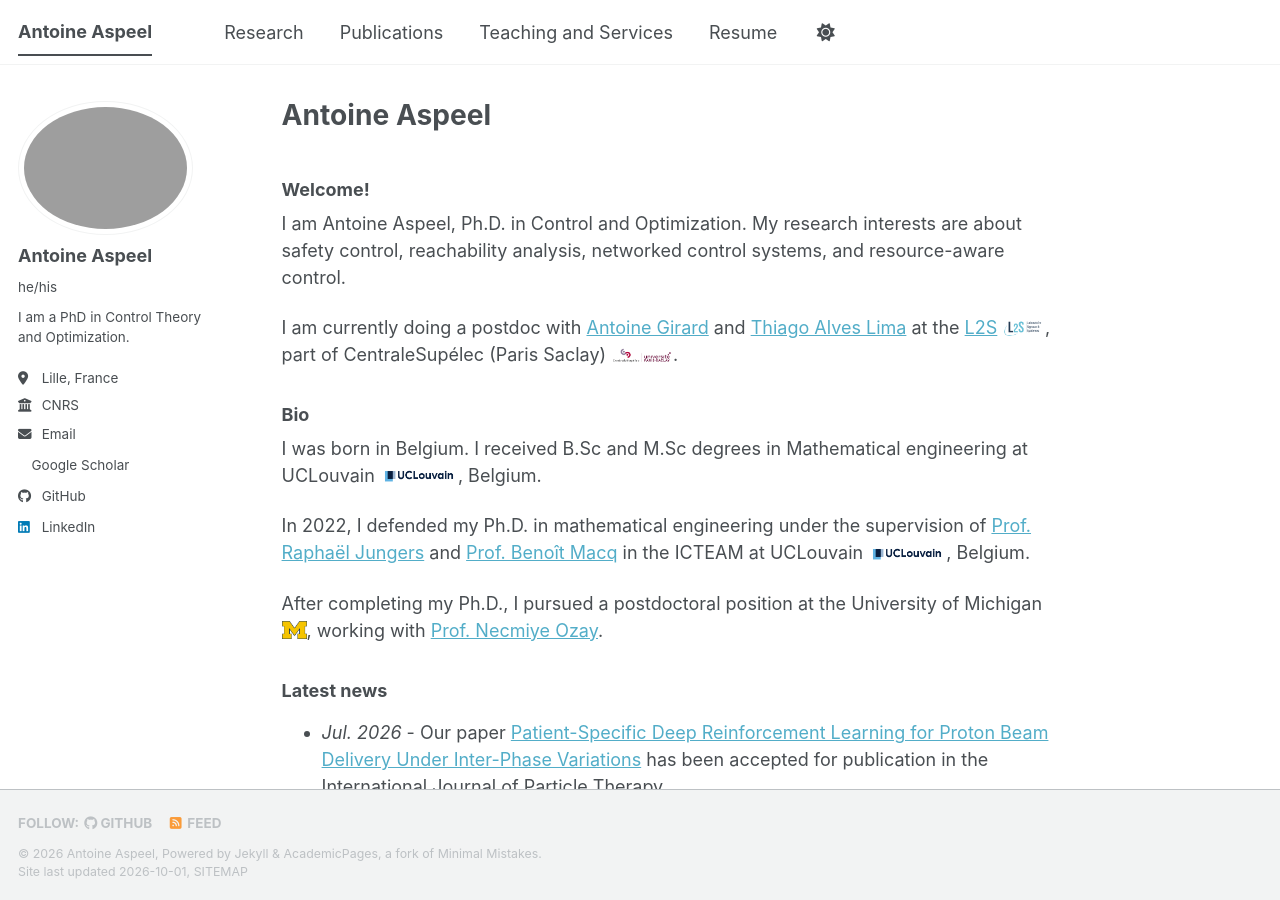
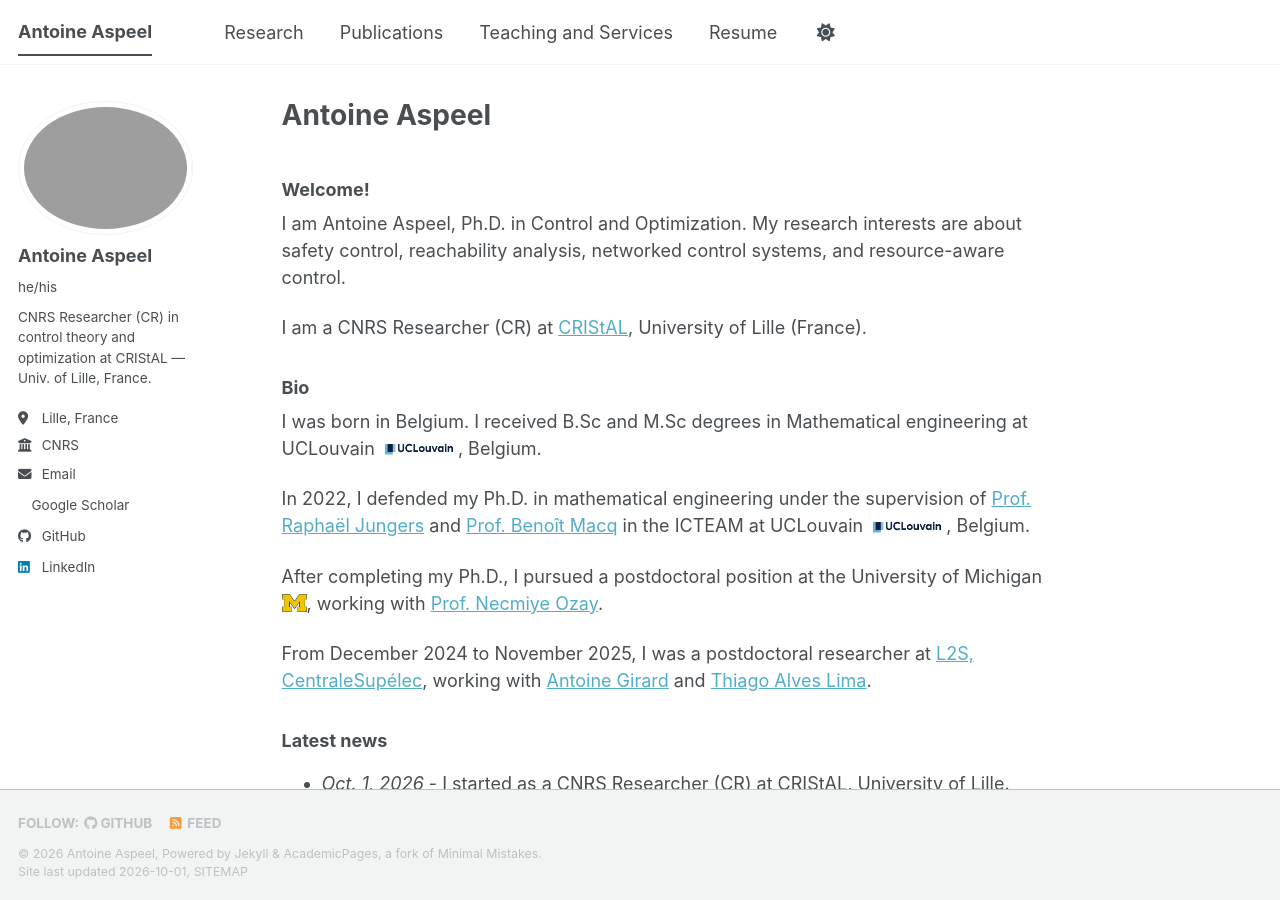
Before and after one commit to aaspeel/aaspeel.github.io, a Jekyll site: the page built from _pages/about.md, in a window 1280 px wide and 900 px high. Built offline with Jekyll 4.4.1, drawn with Linux system fonts in a browser that asks for light colours; a style sheet for code colours, icons or effects is not loaded.

Commit message:
Update affiliation to CNRS/Lille and add news about stating in Lille

```diff
--- a/_config.yml
+++ b/_config.yml
@@ -26,11 +26,11 @@ author:
   avatar           : "profile.png"
   name             : "Antoine Aspeel"
   pronouns         : "he/his" # Optional
-  bio              : "I am a PhD in Control Theory and Optimization."
+  bio              : "CNRS Researcher (CR) in control theory and optimization at CRIStAL — Univ. of Lille, France."
   location         : "Lille, France"
   employer         : "CNRS"
   uri              : # URL
-  email            : "antoine.aspeel@centralesupelec.fr"
+  email            : "antoine.aspeel@univ-lille.fr"
 
   # Academic websites
   academia         : # URL
--- a/_pages/about.md
+++ b/_pages/about.md
@@ -12,7 +12,7 @@ redirect_from:
 
 I am Antoine Aspeel, Ph.D. in Control and Optimization. My research interests are about safety control, reachability analysis, networked control systems, and resource-aware control.
 
- I am currently doing a postdoc with [Antoine Girard](https://sites.google.com/site/antoinesgirard/) and [Thiago Alves Lima](https://sites.google.com/view/thiagoalveslima/home) at the [L2S](https://l2s.centralesupelec.fr/) <img src="/assets/logos/L2S.png" class="uni-logo" />, part of CentraleSupélec (Paris Saclay) <img src="/assets/logos/CS-PS.png" class="uni-logo" />.
+I am a CNRS Researcher (CR) at [CRIStAL](https://www.cristal.univ-lille.fr/), University of Lille (France).
 
 ### Bio
 
@@ -22,8 +22,12 @@ In 2022, I defended my Ph.D. in mathematical engineering under the supervision o
 
 After completing my Ph.D., I pursued a postdoctoral position at the University of Michigan <img src="/assets/logos/michigan.png" class="uni-logo" />, working with [Prof. Necmiye Ozay](https://web.eecs.umich.edu/~necmiye/).
 
+From December 2024 to November 2025, I was a postdoctoral researcher at [L2S, CentraleSupélec](https://l2s.centralesupelec.fr/), working with [Antoine Girard](https://sites.google.com/site/antoinesgirard/) and [Thiago Alves Lima](https://sites.google.com/view/thiagoalveslima/home).
+
 
 ### Latest news
+
+* _Oct. 1, 2026_ - I started as a CNRS Researcher (CR) at CRIStAL, University of Lille.
 
 * _Jul. 2026_ - Our paper [Patient-Specific Deep Reinforcement Learning for Proton Beam Delivery Under Inter-Phase Variations](https://www.sciencedirect.com/science/article/pii/S2331518026006554) has been accepted for publication in the International Journal of Particle Therapy.
 
```
